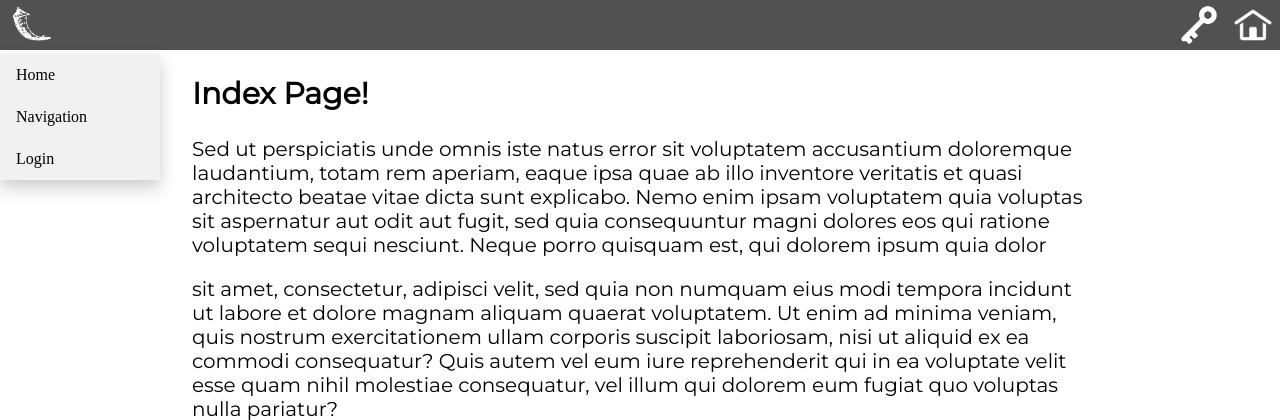
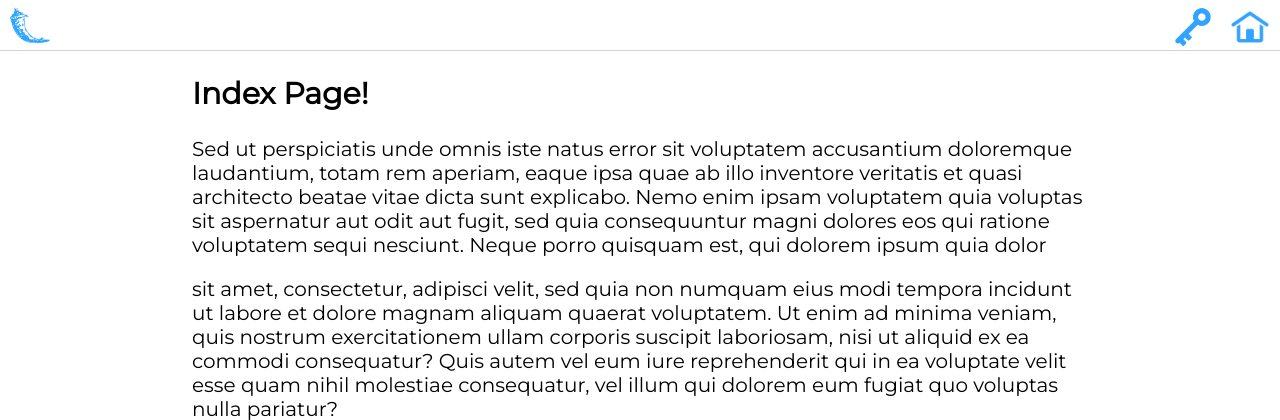
Before and after one commit to S-Comic/Experimentation, a Flask app: page / in a window 1280 px wide. Shown: the top 420 px of the page. Run offline with Flask 2, Linux system fonts and the light colour scheme.

Commit message:
Second header overhaul
Changed the color scheme of the header to be more aesthetically pleasing.

Removed some unnecessary code from MainStyles.css.

```diff
--- a/static/MainStyles.css
+++ b/static/MainStyles.css
@@ -21,21 +21,12 @@
   position: fixed;
   height: 50px;
   top: 0;
-  overflow: visible;
-  background-color: #515151;
+  overflow: hidden;
+  border-bottom: 1px solid lightgrey;
+  background-color: #FFFFFF;
   z-index: 0;
 }
 
-.main-header h1{
-  font-family: 'Montserrat', sans-serif;
-  font-size: 41px;
-  margin-top: 0px;
-  padding-right: 10px;
-  border-right: 1px solid;
-  border-color: #D3D3D3;
-  color: white;
-  float: left;
-}
 
 .main-header img{
   max-height: 50px;
@@ -45,46 +36,30 @@
   top: 0;
 }
 
-.main-header h2{
-  font-family: 'Raleway', sans-serif;
-  font-size: 30px;
-  transition: all 0.3s ease 0s;
-  margin-top: 0px;
-  text-align: center;
-  color: white;
+
+.header-container img{
+  float: right;
+  max-height: 40px;
+  padding-top: 7px;
+  padding-right: 10px;
 }
 
-.header-container img{
-  float:right;
-  max-height: 40px;
-  padding-top: 5px;
+.header-container img:hover{
+  border-bottom: 3px solid #32A3FF;
+  transition: all 0.3s ease 0s;
 }
 
-.main-header h2:hover{
-  border-bottom: 3px solid white;
+.header-container{
+  border-left: 3px solid white;
+  height: 50px;
 }
+
 
 .main-header a{
   color: inherit;
   text-decoration:none;
 }
-.main-header a:hover{
-  text-decoration: underline;
-}
 
-.main-header button{
-  color: white;
-  padding: 7px;
-  padding-left: 10px;
-  border-left: 1px solid;
-  border-color: #D3D3D3;
-  background-color: #515151;
-  font-size: 16px;
-  max-height: 50px;
-  border-right: none;
-  border-top: none;
-  border-bottom: none;
-}
 
 .spacer { margin-top: 75px; }
 
@@ -105,31 +80,11 @@
 
 /* --- NAVIGATION --- */
 
-.navi-content {
+.logo {
     position: relative;
     float: left;
-    display: inline-block;
 }
 
-.navi-content-hidden {
-    display: none;
-    position: absolute;
-    background-color: #f1f1f1;
-    min-width: 160px;
-    box-shadow: 0px 8px 16px 0px rgba(0,0,0,0.2);
-    z-index: 1;
-}
-
-.navi-content-hidden a{
-    color: black;
-    padding: 12px 16px;
-    text-decoration: none;
-    display: block;
-}
-
-.navi-content:hover .navi-content-hidden {
-    display: block;
-}
 
 /* MISC */
 html, body {
--- a/templates/modules/header.html
+++ b/templates/modules/header.html
@@ -3,18 +3,25 @@
 <link rel="stylesheet" type="text/css" href="/static/MainStyles.css">
 
 <header class="main-header" role="banner">
+<div class = "header-container">
 
-<div class = "navi-content">
+<a href = "\">
+<div class = "logo">
   <img src = "\static\images\flask-logo.png" />
-  <div class = "navi-content-hidden">
-    <a href="/">Home</a>
-    <a href="/navigation/">Navigation</a>
-    <a href="/login/">Login</a>
-  </div>
 </div>
-<div class = "header-container">
+</a>
+
+<a href = "/">
 <img src = "\static\images\Icons\House.png" />
+</a>
+
+
+
+<a href = "/login/">
 <img src = "\static\images\Icons\Key.png" />
+</a>
+</div>
+
 </div>
 </header>
 
```
Also changed, not shown: static/images/Icons/House.png, static/images/Icons/Key.png, static/images/flask-logo.png.
